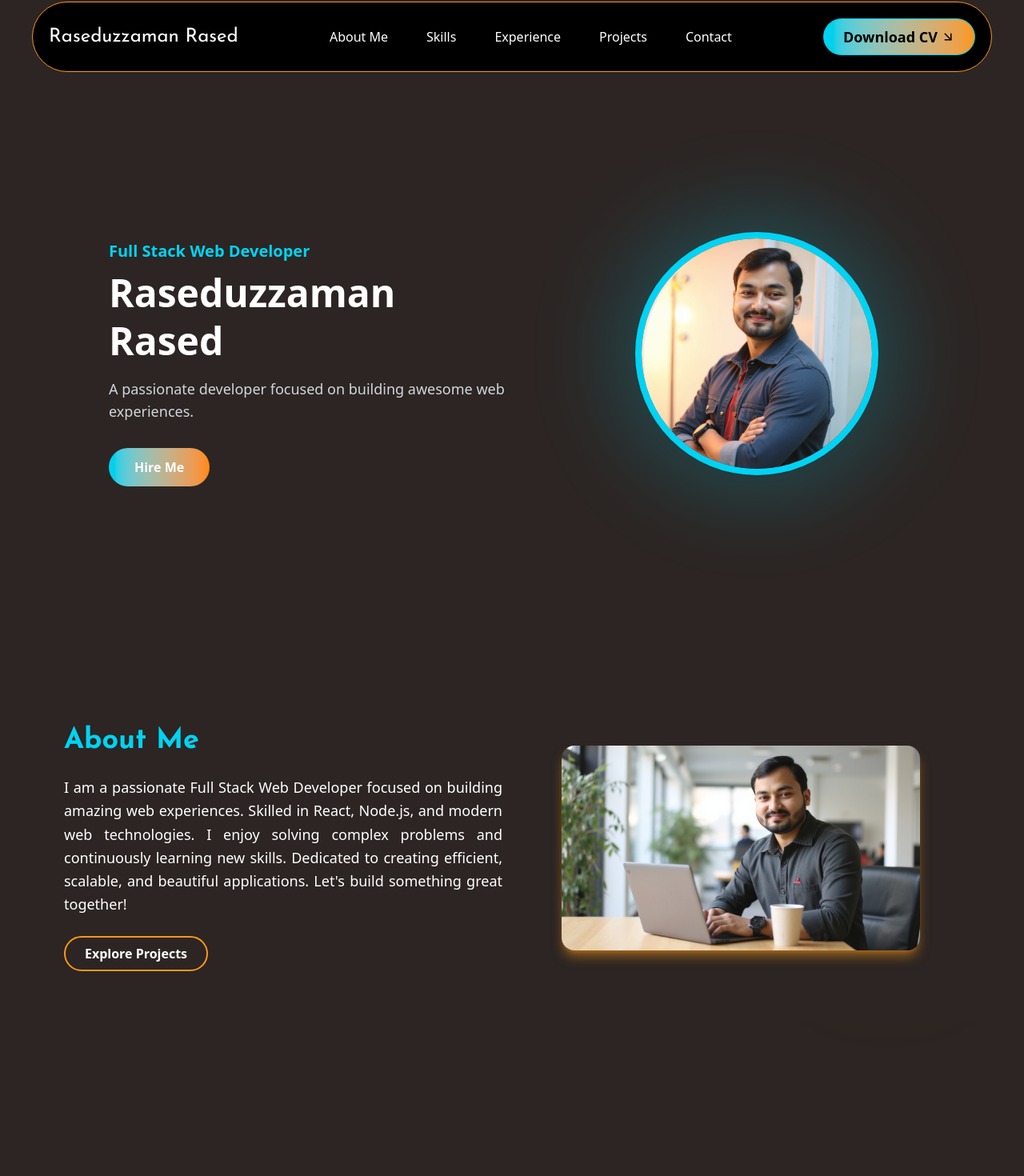
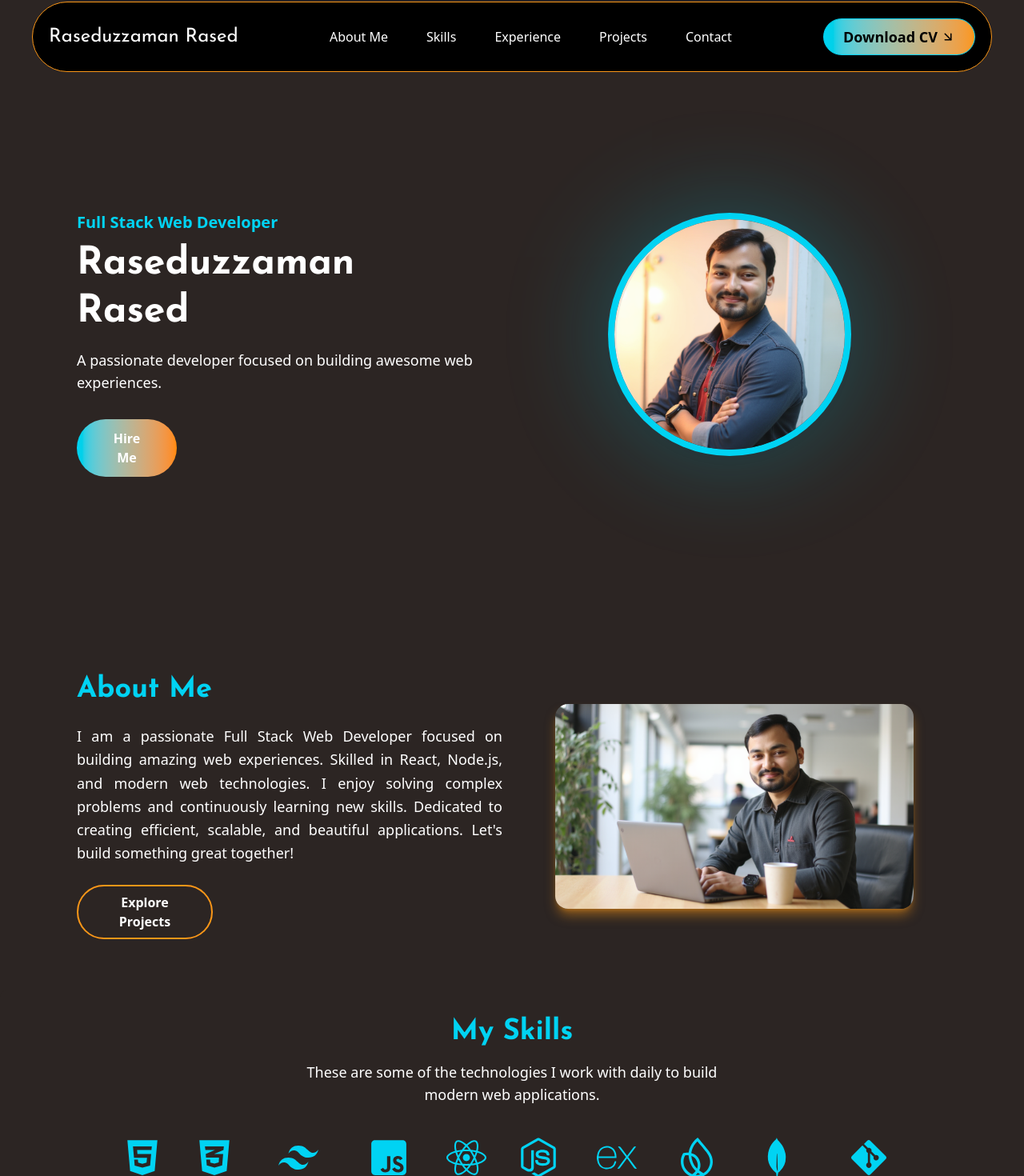
Before and after one commit to raseduzzaman-rased/portfolio-raseduzzaman-rased, a React (Vite) app: page / in a window 1280 px wide. Shown: the part 22-1492 px from the top of the page at 80% size. Before the commit the page ends 1364 px from the top, so only its background shows below. Built offline with nearby package versions, Linux system fonts and the light colour scheme.

Commit message:
my skill section created

```diff
--- a/src/components/Pages/AboutMe.jsx
+++ b/src/components/Pages/AboutMe.jsx
@@ -4,11 +4,11 @@ const AboutMe = () => {
   return (
     <section
       id="about"
-      className="max-w-7xl mx-auto  py-16 bg-[#2c2523] text-white"
+      className="max-w-7xl mx-auto py-16 bg-[#2c2523] text-white px-8 sm:px-16 lg:px-24"
     >
-      <div className="grid grid-cols-1 md:grid-cols-2 items-center md:px-20 justify-center gap-6">
+      <div className="flex flex-col md:flex-row items-center md:items-stretch gap-6">
         {/* Left Text */}
-        <div className="">
+        <div className="flex-1 flex flex-col justify-center px-4 sm:px-0">
           <h1 className="text-4xl font-bold text-cyan-400 mb-6 josefin-sans">
             About Me
           </h1>
@@ -19,20 +19,21 @@ const AboutMe = () => {
             learning new skills. Dedicated to creating efficient, scalable, and
             beautiful applications. Let's build something great together!
           </p>
-          <button className="px-6 py-2 rounded-full text-white font-semibold border-2 border-[#fb9718] hover:bg-[#fb9718] hover:text-black transition-colors duration-300">
+          <button className="w-full md:w-[170px] px-6 py-2 rounded-full text-white font-semibold border-2 border-[#fb9718] hover:bg-[#fb9718] hover:text-black transition-colors duration-300">
             Explore Projects
           </button>
         </div>
 
         {/* Right Image */}
+        <div className="flex-1 flex justify-center items-center px-4 sm:px-0">
           <div className="relative w-full max-w-md mx-auto">
             <img
               src="/src/assets/about-me.png"
               alt="Raseduzzaman Rased"
               className="w-full rounded-2xl shadow-lg shadow-[#fb9718]/50"
             />
-
             <div className="absolute bottom-0 right-0 w-20 h-20 bg-[#fb9718]/30 rounded-full blur-3xl -z-10"></div>
+          </div>
         </div>
       </div>
     </section>
--- a/src/components/Pages/HeroSection.jsx
+++ b/src/components/Pages/HeroSection.jsx
@@ -3,32 +3,32 @@ import React from "react";
 const HeroSection = () => {
   return (
     <section
-      className="min-h-screen max-w-7xl mx-auto px-16 flex flex-col-reverse md:flex-row items-center md:items-center justify-between"
+      className="min-h-screen max-w-7xl mx-auto pt-30 md:pt-20 px-8 sm:px-16 lg:px-24 flex flex-col-reverse md:flex-row items-center md:items-stretch justify-between"
       style={{ backgroundColor: "#2c2523" }}
     >
       {/* Left text */}
-      <div className="flex-1 text-white md:ml-18 text-center pt-6 md:text-left mb-12 md:mb-0">
+      <div className="flex-1 text-white text-center pt-6 md:text-left mb-12 md:mb-0 flex flex-col justify-center px-4 sm:px-0">
         <h3 className="text-lg md:text-xl font-semibold text-cyan-400 mb-2">
           Full Stack Web Developer
         </h3>
-        <h1 className=" text-3xl md:text-5xl font-extrabold leading-tight mb-4">
+        <h1 className="text-3xl md:text-5xl font-extrabold leading-tight mb-4 josefin-sans">
           Raseduzzaman <br /> Rased
         </h1>
-        <p className="text-lg mb-8 max-w-lg mx-auto md:mx-0 text-gray-300">
+        <p className="text-lg mb-8 max-w-lg mx-auto md:mx-0 text-white">
           A passionate developer focused on building awesome web experiences.
         </p>
-        <button className="px-8 py-3 rounded-full bg-gradient-to-r from-cyan-400 to-orange-400 font-semibold hover:scale-105 transition-transform duration-300">
+        <button className="w-full md:w-[125px] px-8 py-3 rounded-full bg-gradient-to-r from-cyan-400 to-orange-400 font-semibold hover:scale-105 transition-transform duration-300">
           Hire Me
         </button>
       </div>
 
       {/* Right image with blurred glow */}
-      <div className="flex justify-center items-center relative flex-1 max-w-md md:max-w-none">
+      <div className="flex-1 flex justify-center items-center relative max-w-md md:max-w-none px-4 sm:px-0">
         {/* Blurred glow circle */}
         <div className="absolute w-80 h-80 rounded-full bg-cyan-400 opacity-20 blur-3xl animate-pulse"></div>
 
         {/* Image container */}
-        <div className="relative w-72 h-72 rounded-full overflow-hidden shadow-lg ring-8 ring-cyan-400 ring-opacity-50">
+        <div className="relative w-60 h-60 md:w-72 md:h-72 rounded-full overflow-hidden shadow-lg ring-8 ring-cyan-400 ring-opacity-50">
           <img
             src="/src/assets/portfolio-img1.png"
             alt="Profile"
--- a/src/components/Pages/Home.jsx
+++ b/src/components/Pages/Home.jsx
@@ -2,15 +2,17 @@ import React from 'react';
 import Navbar from '../Navbar/Navbar';
 import HeroSection from './HeroSection';
 import AboutMe from './AboutMe';
+import SkillsSection from './SkillsSection';
 
 const Home = () => {
     return (
         <div>
             <Navbar></Navbar>
-           <div className='pt-48 md:py-16'>
+           <div >
              <HeroSection></HeroSection>
+           </div>
              <AboutMe></AboutMe>
-           </div>
+             <SkillsSection></SkillsSection>
         </div>
     );
 };
--- /dev/null
+++ b/src/components/Pages/SkillsSection.jsx
@@ -0,0 +1,66 @@
+import React from "react";
+import {
+  FaHtml5,
+  FaCss3Alt,
+  FaJsSquare,
+  FaReact,
+  FaNodeJs,
+  FaGitAlt,
+} from "react-icons/fa";
+import {
+  SiTailwindcss,
+  SiFirebase,
+  SiMongodb,
+  SiNetlify,
+  SiVercel,
+  SiExpress,
+} from "react-icons/si";
+
+const skills = [
+  { icon: <FaHtml5 size={50} />, name: "HTML" },
+  { icon: <FaCss3Alt size={50} />, name: "CSS" },
+  { icon: <SiTailwindcss size={50} />, name: "Tailwind CSS" },
+  { icon: <FaJsSquare size={50} />, name: "JavaScript" },
+  { icon: <FaReact size={50} />, name: "React" },
+  { icon: <FaNodeJs size={50} />, name: "Node.js" },
+  { icon: <SiExpress size={50} />, name: "Express.js" },
+  { icon: <SiFirebase size={50} />, name: "Firebase" },
+  { icon: <SiMongodb size={50} />, name: "MongoDB" },
+  { icon: <FaGitAlt size={50} />, name: "Git & GitHub" },
+];
+
+const SkillsSection = () => {
+  return (
+    <section
+      id="skills"
+      className="max-w-7xl mx-auto p-8 bg-[#2c2523] text-white rounded-lg"
+    >
+      <h2 className="text-4xl josefin-sans font-bold text-cyan-400 mb-4 text-center">
+        My Skills
+      </h2>
+      <p className="text-center text-white text-lg mb-10 max-w-xl mx-auto">
+        These are some of the technologies I work with daily to build modern web
+        applications.
+      </p>
+
+      <div className="flex flex-wrap justify-center gap-4 md:gap-10 mx-auto">
+        {skills.map(({ icon, name }, idx) => (
+          <div
+            key={idx}
+            className="group flex flex-col items-center cursor-pointer"
+            title={name}
+          >
+            <div className="text-cyan-400 hover:text-orange-400 transition-colors duration-300">
+              {icon}
+            </div>
+            <span className="mt-2 text-sm text-transparent group-hover:text-white transition-colors duration-300">
+              {name}
+            </span>
+          </div>
+        ))}
+      </div>
+    </section>
+  );
+};
+
+export default SkillsSection;
```
Lines whose indentation alone changed are shown as unchanged.
